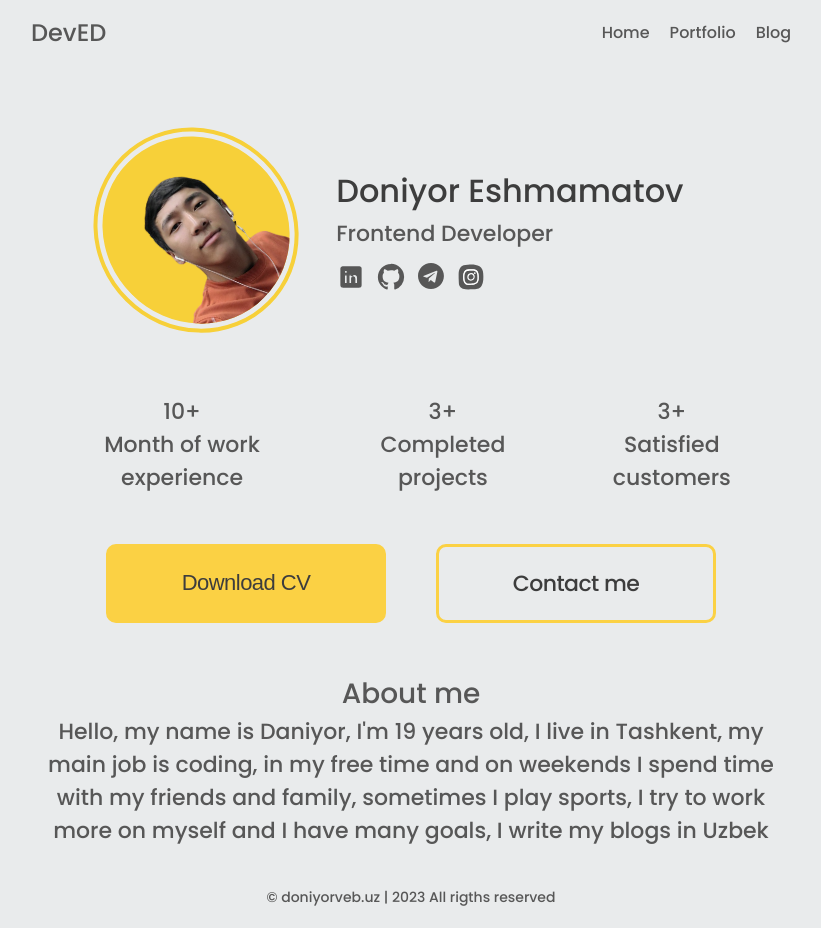
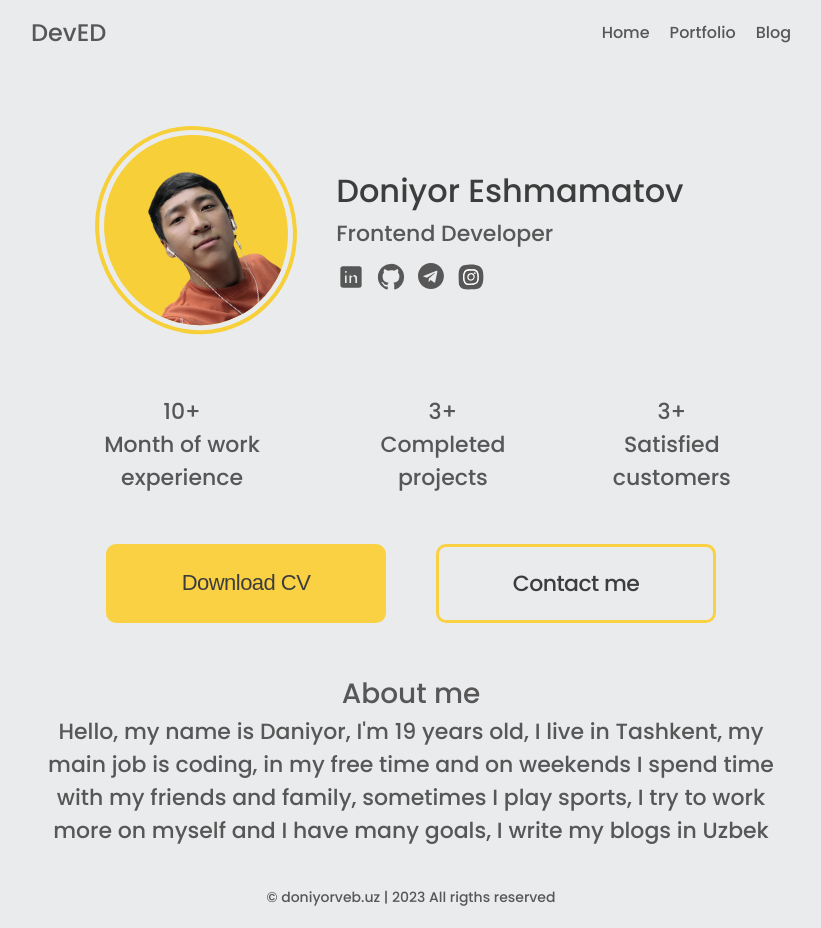
Before and after one commit to lazywk/rezume, a React (Create React App) app: page / in a window 1280 px wide. Shown: the whole page, without its empty margins (229-1050 px from the left). Built offline with nearby package versions, Linux system fonts and the light colour scheme.

Commit message:
rotating

```diff
--- a/src/scss/_hero.scss
+++ b/src/scss/_hero.scss
@@ -22,7 +22,7 @@
     padding: 5px;
     border-radius: 50%;
     border: 4px solid #F7D039;
-    transform: rotateZ(-45deg);
+    transform: rotateZ(-25deg);
 }
 
 .user-avatar-img {
```
